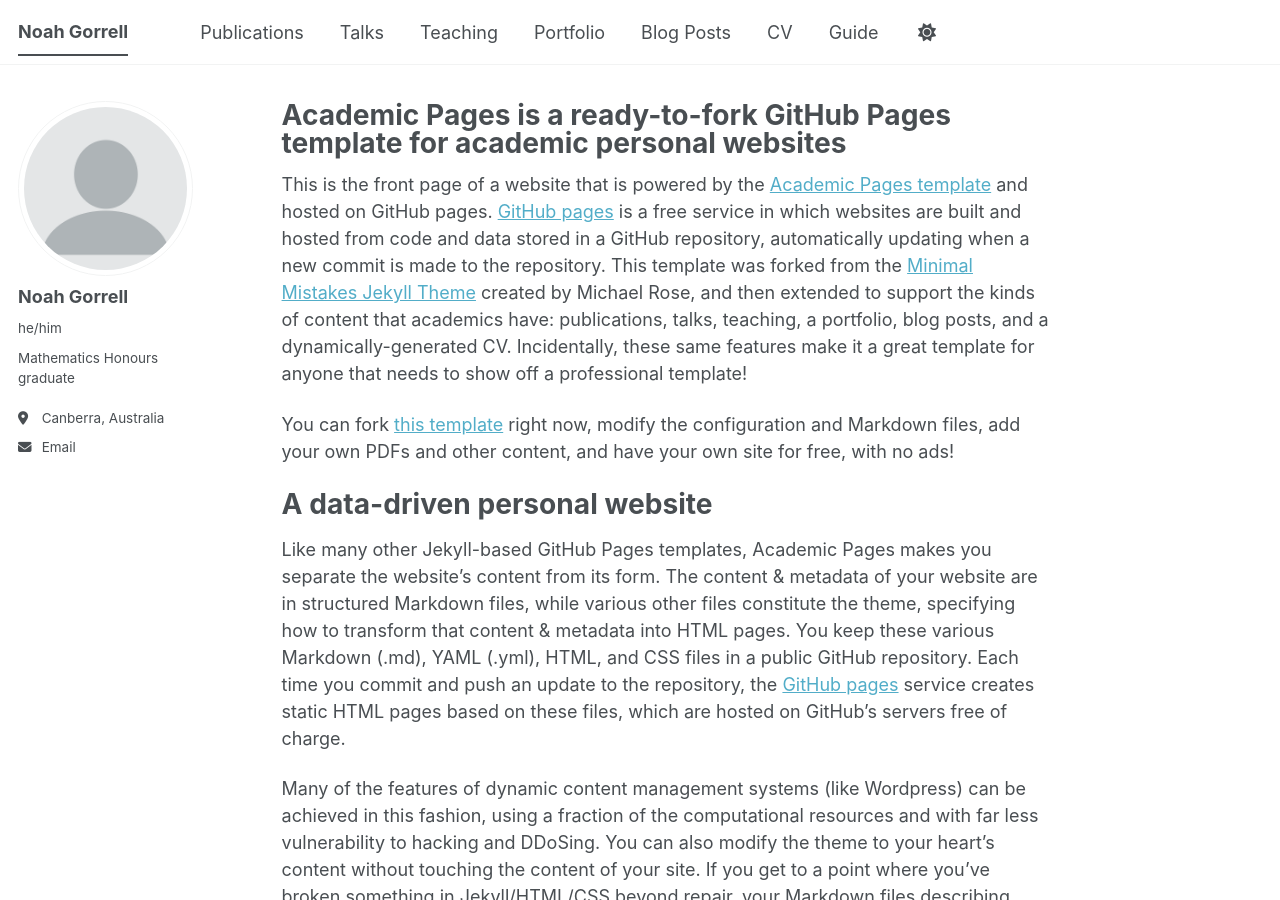
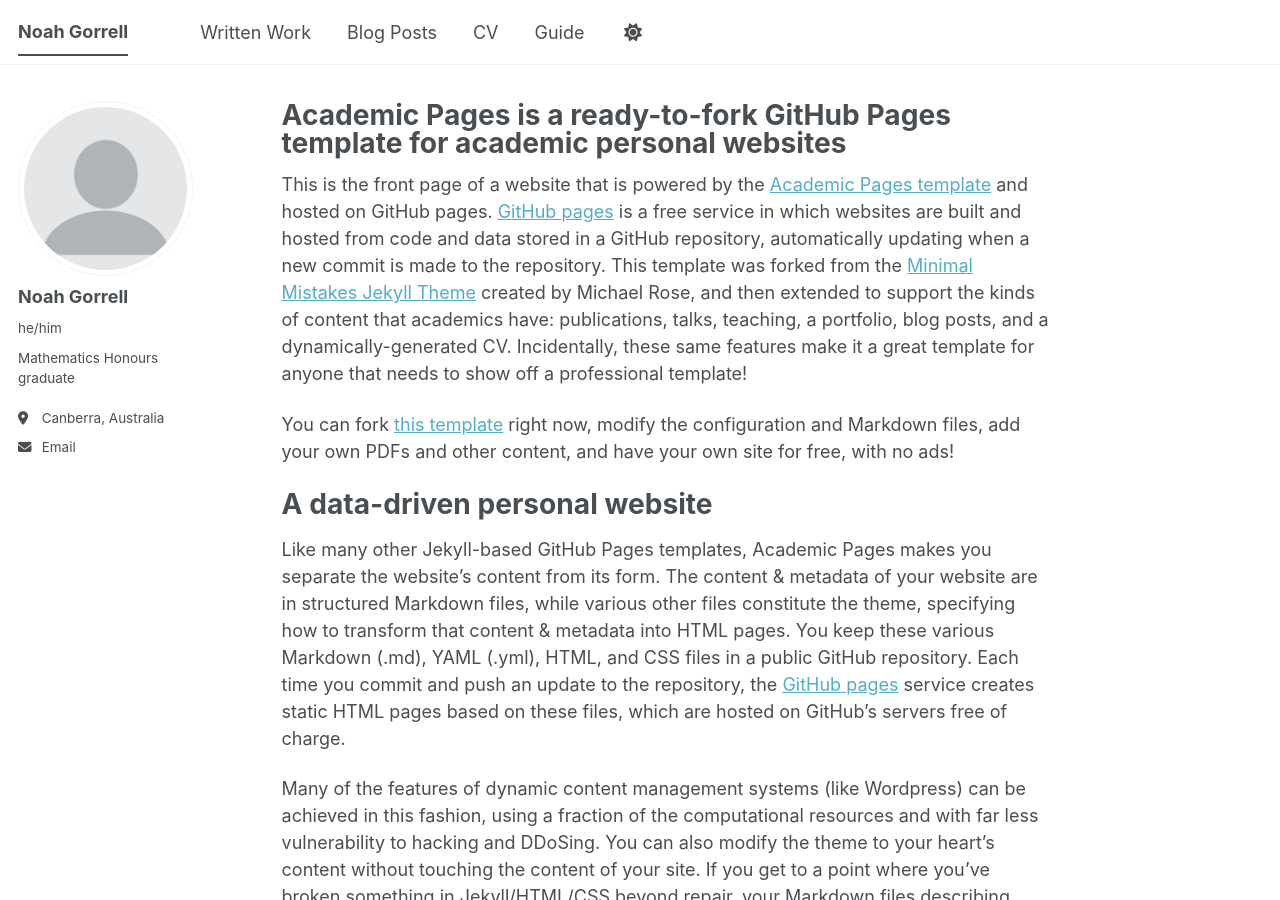
Before and after one commit to noahgorrell/noahgorrell.github.io, a Jekyll site: the page built from _pages/about.md, in a window 1280 px wide and 900 px high. Built offline with Jekyll 4.4.1, drawn with Linux system fonts in a browser that asks for light colours; a script bundle is joined from its source files by our own code; library files that are not in the unit come from our copies.

Commit message:
Update navigation.yml

```diff
--- a/_data/navigation.yml
+++ b/_data/navigation.yml
@@ -8,16 +8,16 @@
 #      Markdown formatted page while the second is generated using JSON.
 
 main:
-  - title: "Publications"
-    url: /publications/
+  #- title: "Publications"
+  #  url: /publications/
 
-  - title: "Talks"
-    url: /talks/
+  #- title: "Talks"
+  #  url: /talks/
 
-  - title: "Teaching"
-    url: /teaching/
+  #- title: "Teaching"
+  #  url: /teaching/
 
-  - title: "Portfolio"
+  - title: "Written Work"
     url: /portfolio/
 
   - title: "Blog Posts"
```
